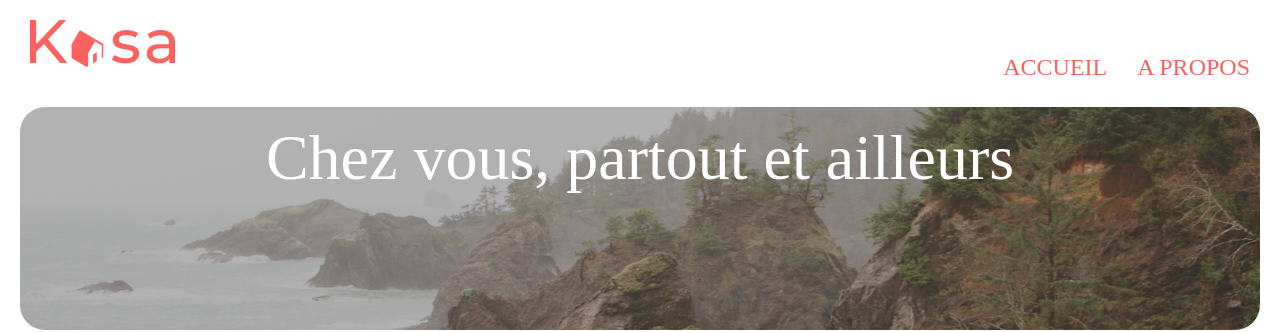
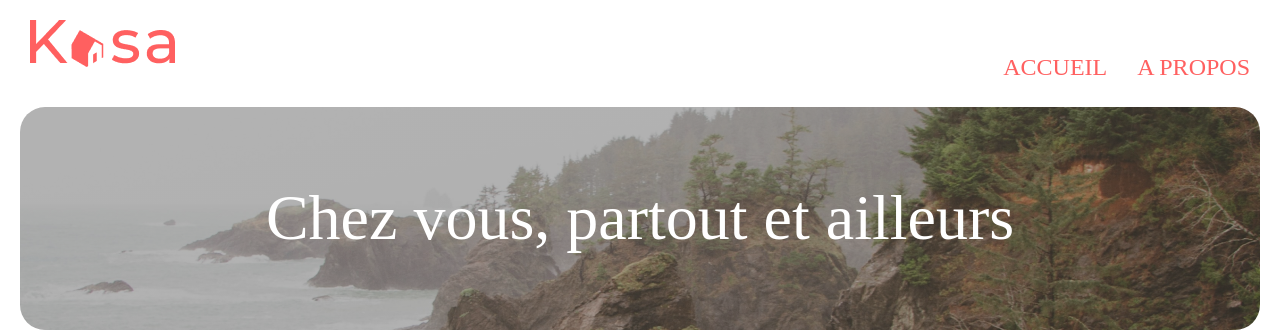
Before and after one commit to fantaconde/project7, a React (Create React App) app: page / in a window 1280 px wide. Shown: the top 332 px of the page. Built offline with nearby package versions, Linux system fonts and the light colour scheme.

Commit message:
landing card completed

```diff
--- a/src/components/landingcard/landingcard.css
+++ b/src/components/landingcard/landingcard.css
@@ -34,8 +34,7 @@
     height: 111px;
 }
 
-/* for screens below 335px */
-@media (min-width: 335px) {
+@media (max-width: 767px) {
     .landingcard {
         height: 111px;
         width: auto;
@@ -46,8 +45,7 @@
     }
 }
 
-/* Screen between  335px to 1024px */
-@media (min-width: 340px) and (max-width: 1024px) {
+@media (min-width:768px) and (max-width:991px) {
     .landingcard {
         height: 111px;
         width: auto;
@@ -58,8 +56,7 @@
     }
 }
 
-/* for screens above 1024px */
-@media (min-width: 1024px) {
+@media (min-width:992px) {
     .landingcard {
         height: 223px;
         width: auto;
@@ -68,4 +65,8 @@
     .landingcard h3 {
         font-size: 64px;
     }
+
+    .landcardTitle {
+        margin-top: 60px;
+    }
 }
--- a/src/components/navbar/navbar.css
+++ b/src/components/navbar/navbar.css
@@ -17,7 +17,7 @@
 }
 
 
-/* for screens below 335px */
+
 @media (max-width: 767px) {
     .navLink {
         /* Make the distance between the navigation */
--- a/src/components/navbar/navbar.jsx
+++ b/src/components/navbar/navbar.jsx
@@ -17,5 +17,4 @@ class NavBar extends Component {
     );
   }
 }
-
 export default NavBar;
```
